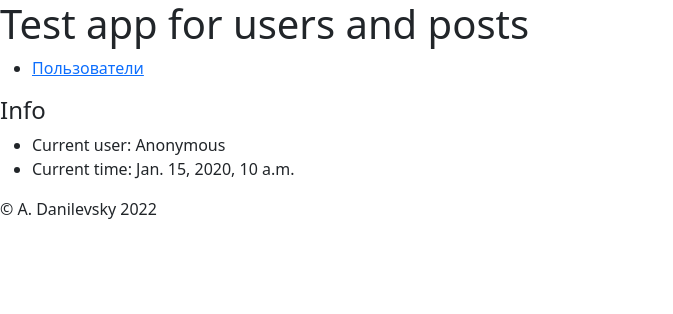
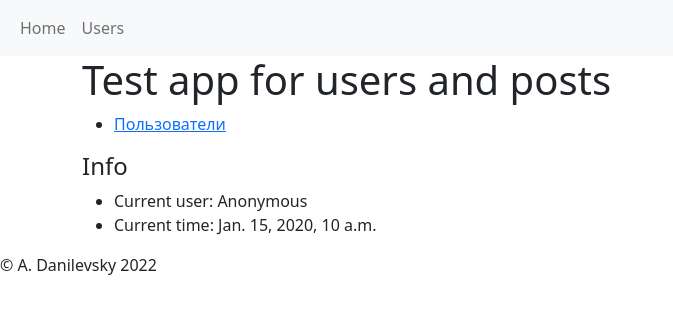
Before and after one commit to AleksandrDanilevskii/python-basic-homeworks, a Django app: template homework_07/users/usersapp/templates/usersapp/index.html in a window 1280 px wide. Shown: the top 314 px of the page, without its empty margins (0-673 px from the left). Run offline with Django 3.2, Linux system fonts and the light colour scheme; the template is opened without the code that fills it: most values are stand-ins (such as "Sample title", 1, 10 or a date in 2020).

Commit message:
Add style in templates

```diff
--- a/homework_07/users/templates/base.html
+++ b/homework_07/users/templates/base.html
@@ -15,7 +15,32 @@
 
 <body>
 
-<div>
+<nav class="navbar navbar-expand-lg navbar-light bg-light">
+    <div class="container-fluid">
+        <button class="navbar-toggler" type="button" data-bs-toggle="collapse" data-bs-target="#navbarSupportedContent"
+                aria-controls="navbarSupportedContent" aria-expanded="false" aria-label="Toggle navigation">
+            <span class="navbar-toggler-icon"></span>
+        </button>
+        <div class="collapse navbar-collapse" id="navbarSupportedContent">
+            <ul class="navbar-nav me-auto mb-2 mb-lg-0">
+                <li class="nav-item">
+                    <a class="nav-link"
+                       href="/">
+                        Home
+                    </a>
+                </li>
+                <li class="nav-item">
+                    <a class="nav-link"
+                       href="{% url 'users' %}">
+                        Users
+                    </a>
+                </li>
+            </ul>
+        </div>
+    </div>
+</nav>
+
+<div class="container-md text-left">
     {% block body %}
 
     {% endblock %}
```
Also changed, not shown: homework_07/users/usersapp/templates/usersapp/user_detail.html (+41 -2 lines), homework_07/users/usersapp/templates/usersapp/user_list.html (+10 -6 lines).
